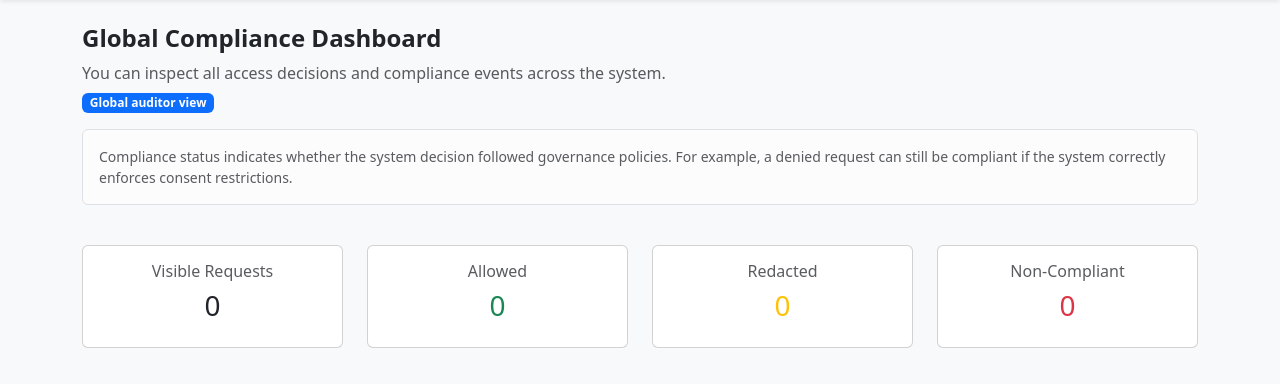
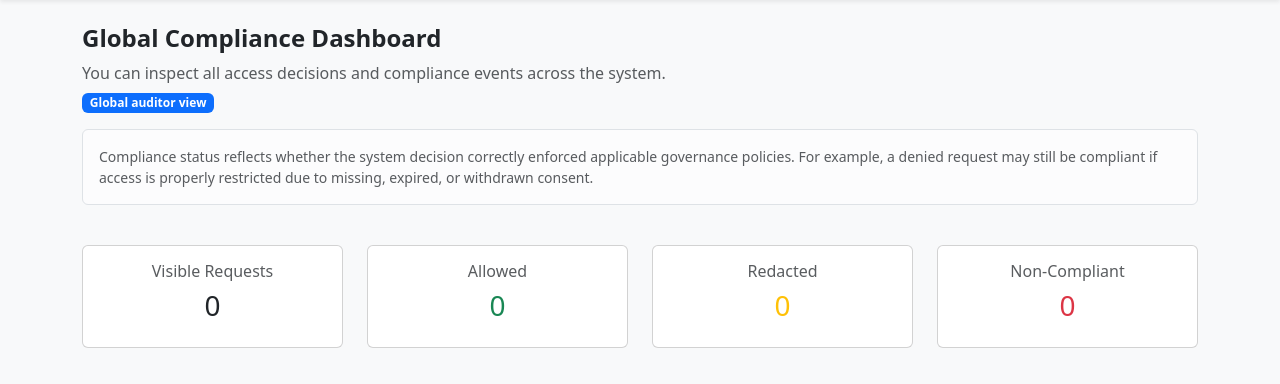
Before and after one commit to vincentNtabaazi/health-records-consent-management-system, a Django app: page /compliance/ in a window 1280 px wide. Shown: the part 97-481 px from the top of the page. Run offline with Django 5.2, Linux system fonts and the light colour scheme; the visitor is signed in with stand-in values (Sample User, id 1); data comes from the database, SQL or seed files in the repository; data that the repository does not hold is empty.

Commit message:
Polish compliance explanations and audit export metadata

```diff
--- a/pages/views.py
+++ b/pages/views.py
@@ -605,6 +605,10 @@ def export_audit_logs_csv(request):
     response['Content-Disposition'] = f'attachment; filename="{filename}"'
 
     writer = csv.writer(response)
+    writer.writerow(['Generated At', datetime.now().strftime('%d-%b-%Y %H:%M')])
+    writer.writerow(['Export Scope', 'Role-scoped audit logs based on current user permissions'])
+    writer.writerow([])
+
     writer.writerow([
         'Checked At',
         'Requester',
--- a/templates/pages/compliance_dashboard.html
+++ b/templates/pages/compliance_dashboard.html
@@ -24,8 +24,8 @@
                 <span class="badge bg-secondary">Requester-scoped view</span>
             {% endif %}
             <div class="alert alert-light border mt-3 small text-muted">
-                Compliance status indicates whether the system decision followed governance policies.
-                For example, a denied request can still be compliant if the system correctly enforces consent restrictions.
+                Compliance status reflects whether the system decision correctly enforced applicable governance policies.
+                For example, a denied request may still be compliant if access is properly restricted due to missing, expired, or withdrawn consent.
             </div>
         </div>
     </div>
--- a/templates/pages/my_data.html
+++ b/templates/pages/my_data.html
@@ -7,7 +7,10 @@
     <div class="row mb-4">
         <div class="col-12">
             <h4 class="fw-semibold">My Data</h4>
-            <p class="text-muted">View who has accessed your data and your current consent status.</p>
+            <p class="text-muted mb-1">View who has accessed your data and your current consent status.</p>
+            <p class="text-muted small">
+                This view provides transparency into how your personal data is accessed and governed under consent policies.
+            </p>
             <div class="alert alert-light border small mt-3">
                 <strong>Transparency note:</strong>
                 Compliance indicates whether the system correctly followed governance rules.
```
